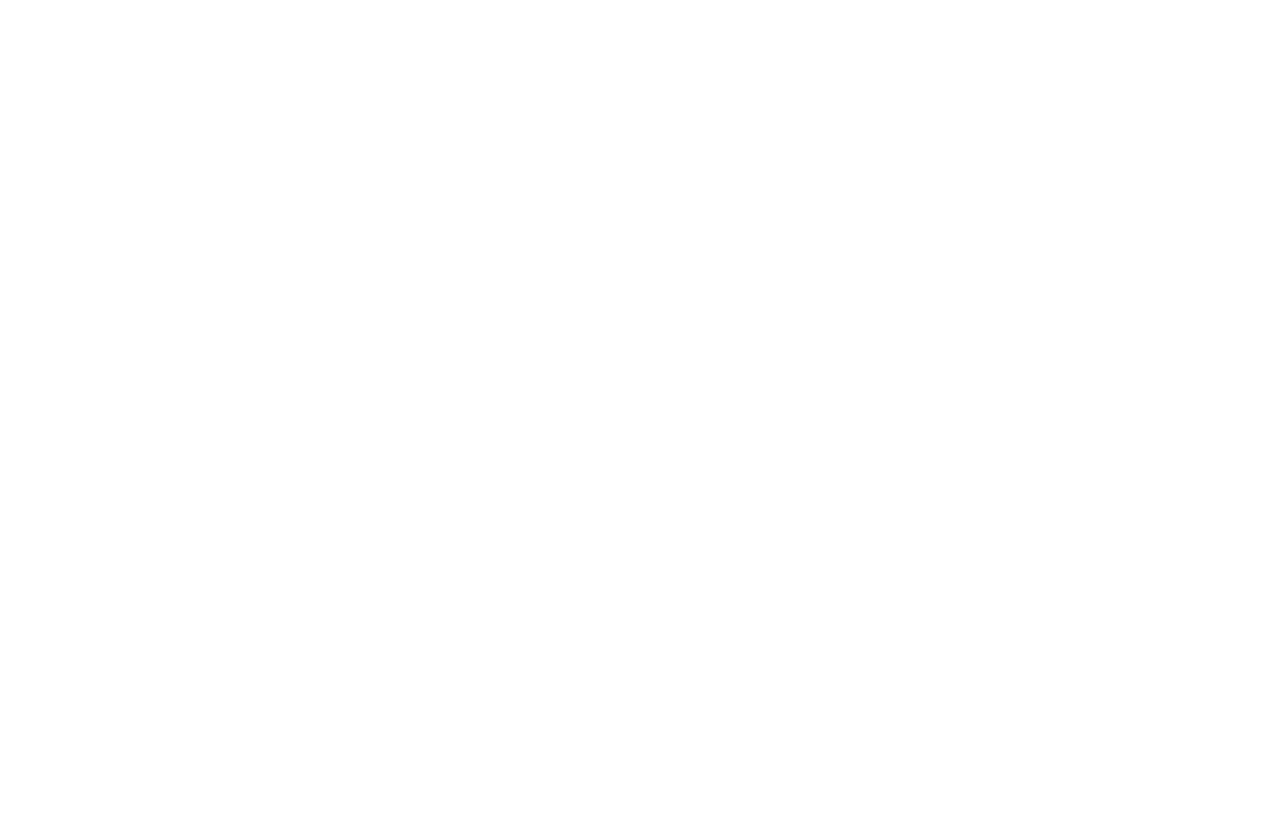
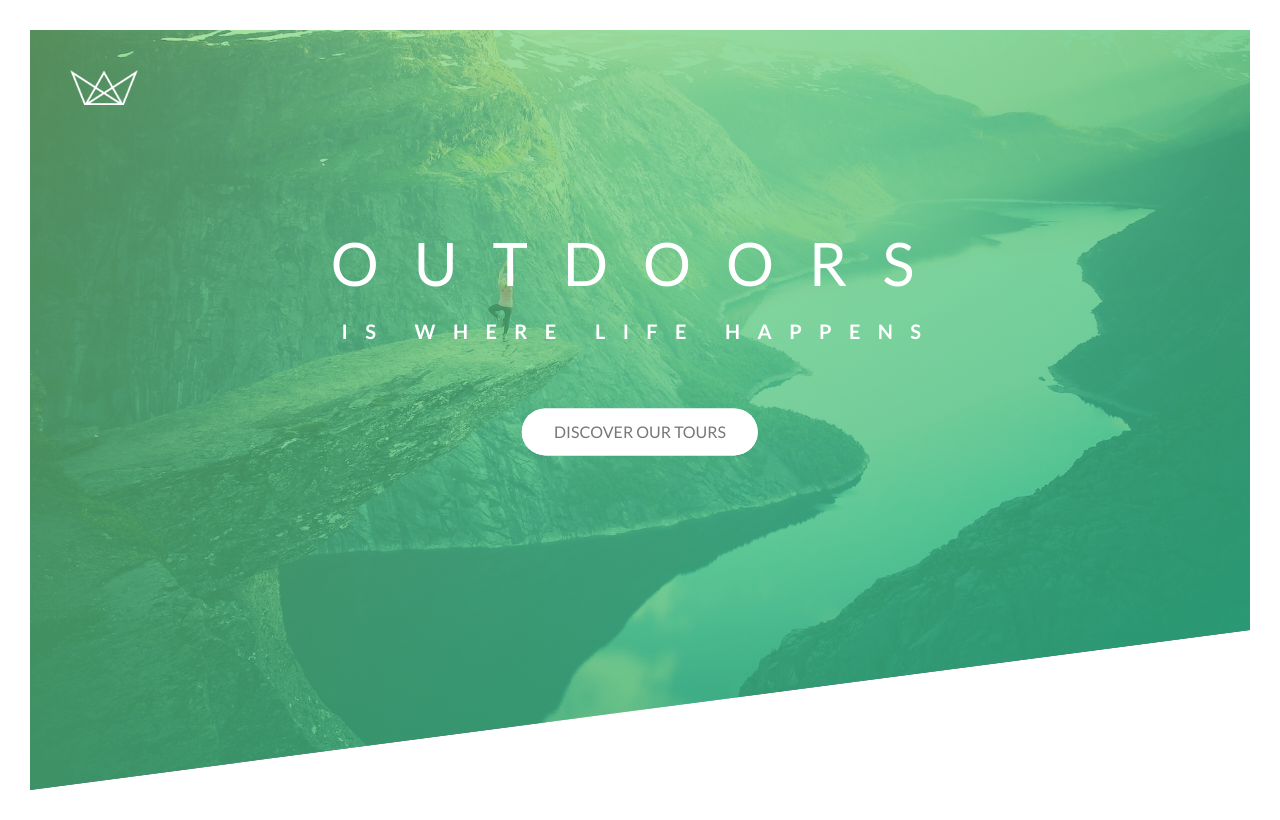
Before and after one commit to punyprogrammer/natours, a plain HTML site: page starter/index.html in a window 1280 px wide. Drawn offline with Linux system fonts and the light colour scheme; files that its build step writes are made by us from their sources.

Commit message:
complete-part-one

```diff
--- a/starter/css/style.css
+++ b/starter/css/style.css
@@ -6,3 +6,153 @@ Medium green: #55c57a
 Dark green: #28b485
 
 */
+/* universal selector */
+* {
+  margin: 0;
+  padding: 0;
+  box-sizing: border-box;
+}
+/* Always mention font family in body so that inherited by child */
+body{
+    font-family: "Lato", sans-serif;
+    font-weight: 400;
+    font-size: 16px;
+    line-height: 1.7;
+    color:#777;
+    padding:30px;
+
+}
+/* header of the  */
+.header{
+    height: 95vh;
+    background-image: linear-gradient(to right bottom,#7ed56f9a, #28b485d4),url('../img/hero.jpg');
+    background-size: cover;
+    /* This will set the top fixed */
+    background-position: top;
+    /* clip path*/
+    clip-path:polygon(0 0,100% 0 ,100% 75vh,0 100%);
+    /* for positioning relative  */
+    position: relative;
+
+}
+/* styling for the logo */
+.logo-box{
+    position: absolute;
+    top: 40px;
+    left: 40px;
+
+}
+.logo{
+    height: 35px;
+    /* for smooth animation */
+    transition: all 0.3s;
+}
+/* contains scss for the header texts */
+.header-text-box{
+    position: absolute;
+    top: 40%;
+    left: 50%;
+    /* here the values are of the current element and not the parent */
+    transform: translate(-50%,-50%);
+    text-align: center;
+}
+.heading-primary{
+    color:#fff;
+    text-transform: uppercase;
+}
+.heading-primary-main{
+    display: block;
+    font-size: 60px;
+    font-weight: 400;
+    letter-spacing: 35px;
+    /* add animation */
+    /* animation-name: moveInLeft;
+    animation-duration: 0.6s;
+    animation-timing-function: ease-out; */
+    animation: moveInLeft 1s ease-out;
+}
+.heading-primary-sub{
+    display: block;
+    font-size: 20px;
+    font-weight: 700;
+    letter-spacing: 17.4px;
+    margin-bottom: 60px;
+    animation: moveInRight 1s ease-out;
+}
+/* style the headers button */
+.btn:link,
+.btn:visited{
+    text-transform: uppercase;
+    text-decoration: none;
+    padding: 10px 32px;
+    border-radius: 100px;
+    /* note transformation is only applicable to block elements */
+    display: inline-block;
+    transition: all 0.2s ease-in;
+    position:relative;
+
+}
+.btn:hover{
+    transform:translateY(-3px);
+    box-shadow: 0 10px 20px rgba(0,0,0,0.2);
+}
+.btn:active{
+    transform:translateY(-1px);
+    box-shadow: 0 5px 10px rgba(0,0,0,0.2);
+
+}
+.btn-white{
+    background-color: #fff;
+    color: #777;
+}
+.btn::after{
+    content:"";
+    display: inline-block;
+    height: 100%;
+    width: 100%;
+    border-radius: 100px;
+    position: absolute;
+    top: 0;
+    left: 0;
+    z-index: -1;
+    transition:all 0.4s;
+}
+.btn-white::after{
+    background-color: #fff;
+}
+.btn-white:hover::after{
+    transform: scaleX(1.4) scaleY(1.6);
+    opacity: 0;
+
+}
+/* define keyframes */
+@keyframes moveInLeft{
+    0%{
+        opacity: 0;
+        transform: translateX(-100px);
+
+    }
+    75%{
+        transform: translateX(20px);
+    }
+    100%{
+        opacity: 1;
+        transform: translateX(0);
+    }
+
+}
+@keyframes moveInRight{
+    0%{
+        opacity: 0;
+        transform: translateX(100px);
+
+    }
+    75%{
+        transform: translateX(-20px);
+    }
+    100%{
+        opacity: 1;
+        transform: translateX(0);
+    }
+
+}
--- a/starter/index.html
+++ b/starter/index.html
@@ -1,19 +1,32 @@
 <!DOCTYPE html>
 <html lang="en">
-    <head>
-        <meta charset="UTF-8">
-        <meta name="viewport" content="width=device-width, initial-scale=1.0">
+  <head>
+    <meta charset="UTF-8" />
+    <meta name="viewport" content="width=device-width, initial-scale=1.0" />
 
-        <link href="https://fonts.googleapis.com/css?family=Lato:100,300,400,700,900" rel="stylesheet">
+    <link
+      href="https://fonts.googleapis.com/css?family=Lato:100,300,400,700,900"
+      rel="stylesheet"
+    />
 
-        <link rel="stylesheet" href="css/icon-font.css">
-        <link rel="stylesheet" href="css/style.css">
-        <link rel="shortcut icon" type="image/png" href="img/favicon.png">
+    <link rel="stylesheet" href="css/icon-font.css" />
+    <link rel="stylesheet" href="css/style.css" />
+    <link rel="shortcut icon" type="image/png" href="img/favicon.png" />
 
-        <title>Natours | Exciting tours for adventurous people</title>
-    </head>
-    <body>
-
-
-    </body>
+    <title>Natours | Exciting tours for adventurous people</title>
+  </head>
+  <body>
+    <header class="header">
+      <div class="logo-box">
+        <img src="img/logo-white.png" alt="Logo" class="logo" />
+      </div>
+      <div class="header-text-box">
+        <h1 class="heading-primary">
+          <span class="heading-primary-main">Outdoors</span>
+          <span class="heading-primary-sub">is where life happens</span>
+        </h1>
+        <a href="#" class="btn btn-white btn-animated">Discover our tours</a>
+      </div>
+    </header>
+  </body>
 </html>
```
